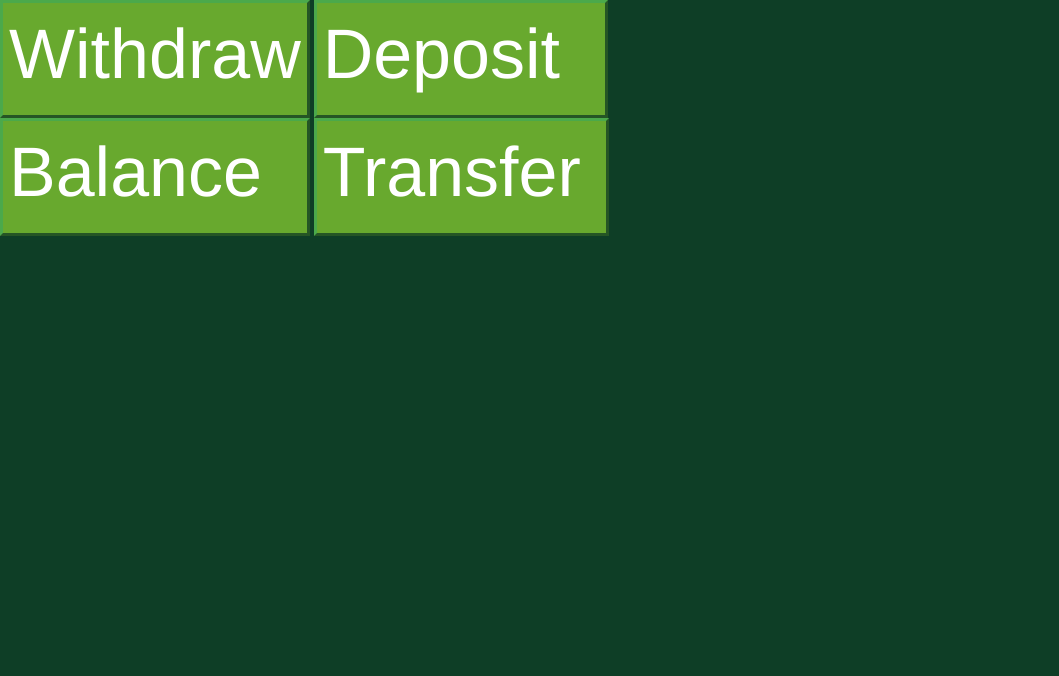
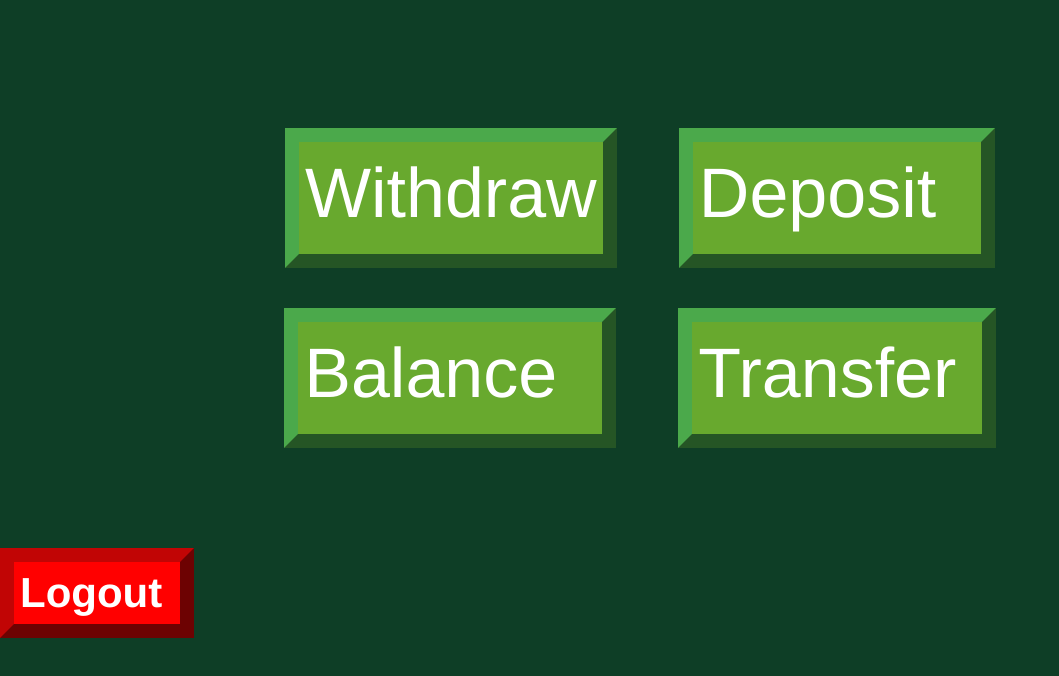
Before and after one commit to GummyDonut/4HC3_project, a plain HTML site: page mainMenu.html in a window 1280 px wide. Shown: the whole page, without its empty margins (0-1059 px from the left). Drawn offline with Linux system fonts and the light colour scheme.

Commit message:
update on menu

```diff
--- a/mainMenu.html
+++ b/mainMenu.html
@@ -3,6 +3,29 @@
 
 p {
     font-size: 500%;
+}
+
+
+b {
+    font-size: 300%;
+}
+
+
+
+
+button.bank-button{
+    border-width: 1em;
+
+}
+
+#test {
+    margin-top: 10%;
+}
+#logout {
+    <!-- margin-bottom: 100%; -->
+    <!-- position: relative; -->
+    <!-- bottom: 0; -->
+    color: red;
 }
 
 </style>
@@ -34,10 +57,23 @@ p {
 
 
         <!-- Your stuff goes here -->
-        <div id="test">
-            <button class="forward bank-button"><p>Withdraw</p></button>
-            <button class="forward bank-button"><p>Deposit&nbsp&nbsp</p> </button><br>
-            <button class="forward bank-button"><p>Balance &nbsp</p> </button>
+        <center><div id="test">
+            <button class="forward bank-button"><p>Withdraw</p></button>&nbsp&nbsp&nbsp&nbsp&nbsp&nbsp&nbsp&nbsp&nbsp&nbsp&nbsp&nbsp&nbsp&nbsp&nbsp
+
+
+            <button class="forward bank-button"><p>Deposit&nbsp&nbsp</p> </button><br><br><br>
+
+            <button class="forward bank-button"><p>Balance &nbsp</p> </button>&nbsp&nbsp&nbsp&nbsp&nbsp&nbsp&nbsp&nbsp&nbsp&nbsp&nbsp&nbsp&nbsp&nbsp&nbsp
+
+
             <button class="forward bank-button"><p>Transfer&nbsp</p></button>
-        </div>
+        </div></center>
+
+        <br>
+        <br>
+        <br>
+        <br>
+        <br>
+        <div id="logout ">
+            <button class="back bank-button" style="background-color:red;border-color:#C10505;" ><b>Logout&nbsp</b></logout></div>
     </body>
```
